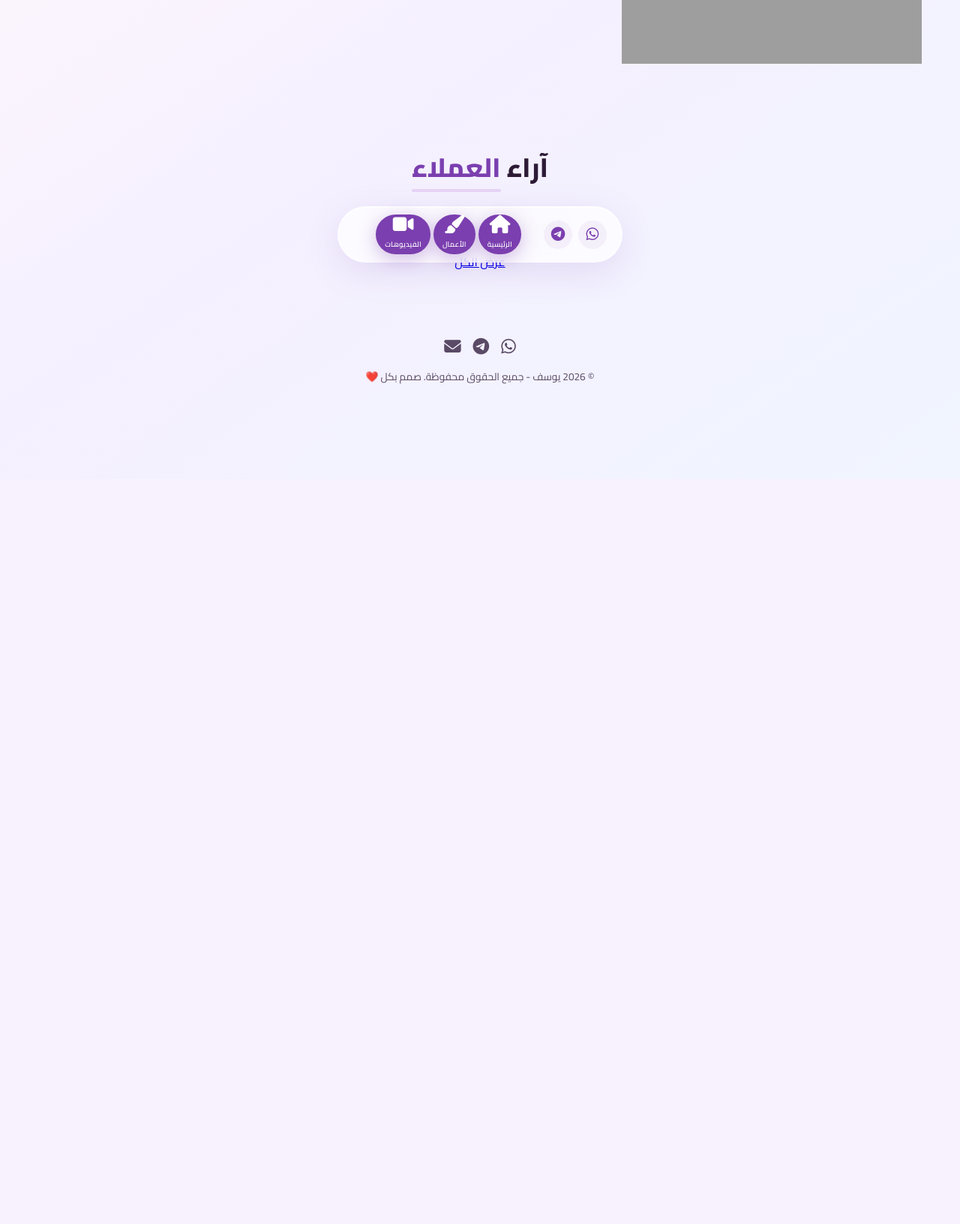
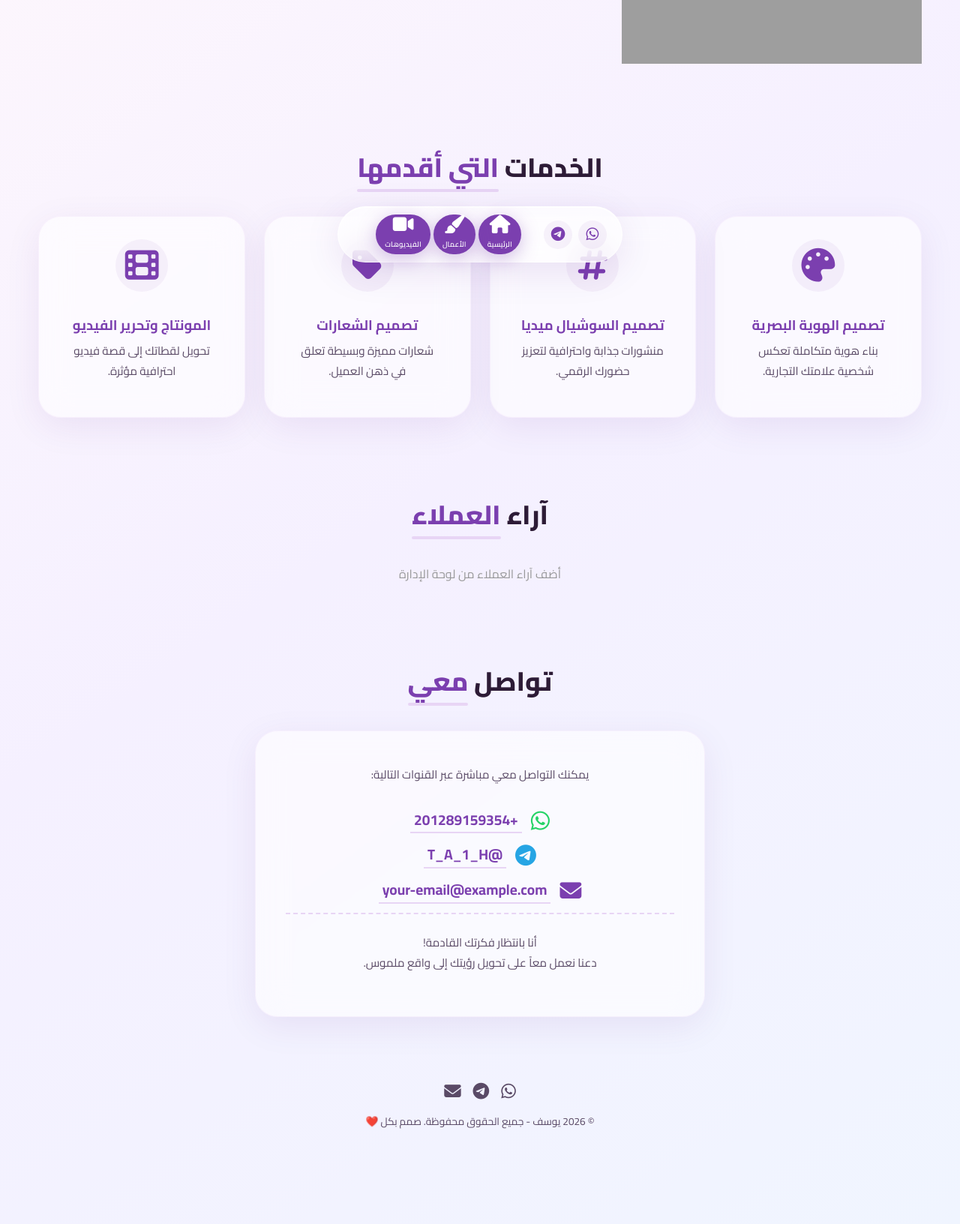
Before and after one commit to il88li/DESIGN, a Flask app: template templates/home.html in a window 1280 px wide. Shown: the part 422-2054 px from the top of the page at 75% size. Before the commit the page ends 934 px from the top, so only its background shows below. Run offline with Flask 3, Linux system fonts and the light colour scheme; the template is opened without the code that fills it: values that come from a table or form of the project are taken from there, others are empty; grey boxes are pictures that could not be loaded.

Commit message:
Update home.html

```diff
--- a/templates/home.html
+++ b/templates/home.html
@@ -4,27 +4,58 @@
 
 {% block content %}
 
-<section class="section home-section glass-hero">
+<!-- ===== القسم 1: التعريف الشخصي ===== -->
+<section class="section home-section">
     <div class="container home-grid">
         <div class="home-text fade-in">
             <h1>مرحباً، أنا <span>يوسف</span></h1>
             <p class="tagline">مصمم جرافيك ومونتير فيديو محترف</p>
             <p class="bio">{{ bio }}</p>
-            <a href="{{ url_for('contact_page') }}" class="btn-glass"><i class="fas fa-paper-plane"></i> تواصل معي الآن</a>
+            <a href="#contact" class="btn-glass"><i class="fas fa-paper-plane"></i> تواصل معي الآن</a>
         </div>
         <div class="home-image fade-in">
-            <img src="{{ profile_img }}" alt="صورة يوسف" id="profile-image" class="glass-avatar">
+            <img src="{{ profile_img }}" alt="صورة يوسف" class="glass-avatar">
         </div>
     </div>
 </section>
 
-<!-- آراء العملاء (على الصفحة الرئيسية) -->
-<section class="section testimonials-preview">
+<!-- ===== القسم 2: الخدمات ===== -->
+<section id="services" class="section services-section">
+    <div class="container">
+        <h2 class="section-title">الخدمات <span>التي أقدمها</span></h2>
+        <div class="services-grid">
+            <div class="service-card glass-card card-animate">
+                <div class="service-icon"><i class="fas fa-palette"></i></div>
+                <h3>تصميم الهوية البصرية</h3>
+                <p>بناء هوية متكاملة تعكس شخصية علامتك التجارية.</p>
+            </div>
+            <div class="service-card glass-card card-animate">
+                <div class="service-icon"><i class="fas fa-hashtag"></i></div>
+                <h3>تصميم السوشيال ميديا</h3>
+                <p>منشورات جذابة واحترافية لتعزيز حضورك الرقمي.</p>
+            </div>
+            <div class="service-card glass-card card-animate">
+                <div class="service-icon"><i class="fas fa-tag"></i></div>
+                <h3>تصميم الشعارات</h3>
+                <p>شعارات مميزة وبسيطة تعلق في ذهن العميل.</p>
+            </div>
+            <div class="service-card glass-card card-animate">
+                <div class="service-icon"><i class="fas fa-film"></i></div>
+                <h3>المونتاج وتحرير الفيديو</h3>
+                <p>تحويل لقطاتك إلى قصة فيديو احترافية مؤثرة.</p>
+            </div>
+        </div>
+    </div>
+</section>
+
+<!-- ===== القسم 3: آراء العملاء ===== -->
+<section id="testimonials" class="section testimonials-section">
     <div class="container">
         <h2 class="section-title">آراء <span>العملاء</span></h2>
         <div class="testimonials-grid">
-            {% for t in testimonials[:3] %}
+            {% for t in testimonials %}
                 <div class="testimonial-card glass-card card-animate">
+                    <div class="quote-icon"><i class="fas fa-quote-right"></i></div>
                     <p class="quote">“{{ t.text }}”</p>
                     <p class="client-name">- {{ t.name }}</p>
                     <p class="client-role">{{ t.role or '' }}</p>
@@ -33,8 +64,32 @@
                 <p style="grid-column:1/-1; text-align:center; color:#999;">أضف آراء العملاء من لوحة الإدارة</p>
             {% endfor %}
         </div>
-        <div style="text-align:center; margin-top:20px;">
-            <a href="{{ url_for('home') }}#testimonials" class="btn-glass-small">عرض الكل</a>
+    </div>
+</section>
+
+<!-- ===== القسم 4: التواصل ===== -->
+<section id="contact" class="section contact-section">
+    <div class="container">
+        <h2 class="section-title">تواصل <span>معي</span></h2>
+        <div class="contact-content glass-card card-animate">
+            <div class="contact-info">
+                <p class="contact-intro">يمكنك التواصل معي مباشرة عبر القنوات التالية:</p>
+                <div class="contact-item">
+                    <i class="fab fa-whatsapp" style="color:#25D366; font-size:1.8rem;"></i>
+                    <a href="https://wa.me/201289159354" target="_blank">+201289159354</a>
+                </div>
+                <div class="contact-item">
+                    <i class="fab fa-telegram-plane" style="color:#26A5E4; font-size:1.8rem;"></i>
+                    <a href="https://t.me/T_A_1_H" target="_blank">@T_A_1_H</a>
+                </div>
+                <div class="contact-item">
+                    <i class="fas fa-envelope" style="color:#7B3FAF; font-size:1.8rem;"></i>
+                    <a href="mailto:your-email@example.com">your-email@example.com</a>
+                </div>
+            </div>
+            <div class="contact-note">
+                <p>أنا بانتظار فكرتك القادمة!<br>دعنا نعمل معاً على تحويل رؤيتك إلى واقع ملموس.</p>
+            </div>
         </div>
     </div>
 </section>
```
